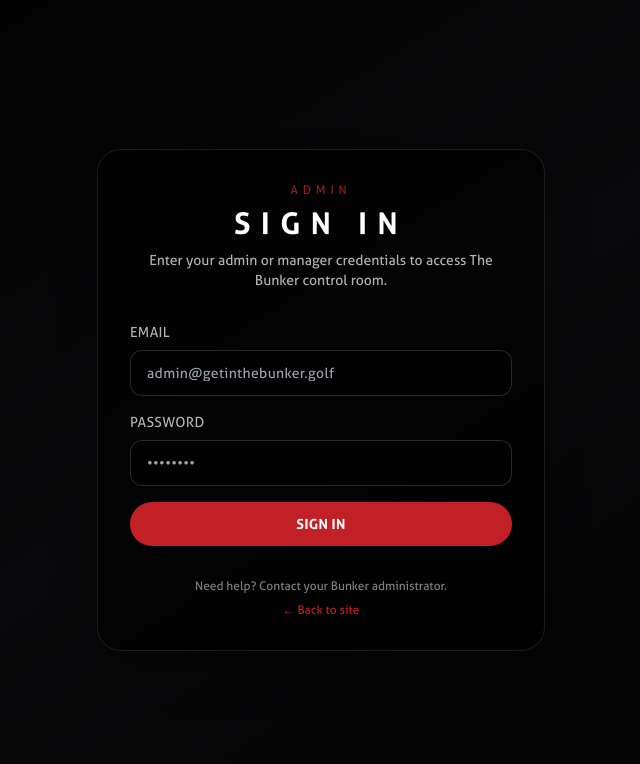
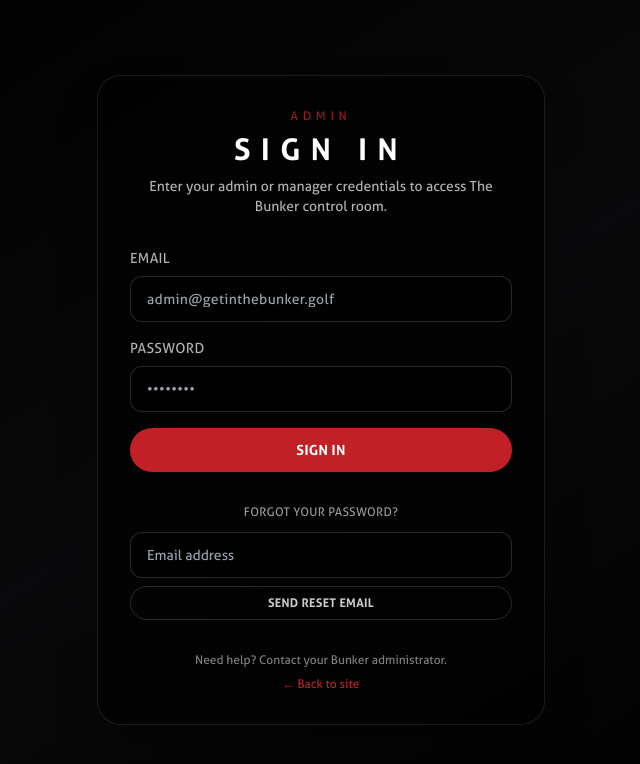
Before and after one commit to HuSoftSolutions/bunker-website, a Next.js app: page /signin in a window 1280 px wide. Shown: the top 764 px of the page, without its empty margins (319-959 px from the left). Built offline with nearby package versions, Linux system fonts and the light colour scheme; no server answers.

Commit message:
feat: password reset

```diff
--- a/app/(admin)/admin/users/page.tsx
+++ b/app/(admin)/admin/users/page.tsx
@@ -77,6 +77,7 @@
   const [userDrafts, setUserDrafts] = useState<Record<string, UserDraft>>({});
   const [savingUserId, setSavingUserId] = useState<string | null>(null);
   const [userError, setUserError] = useState<string | null>(null);
+  const [resetStatus, setResetStatus] = useState<Record<string, string>>({});
 
   const origin = typeof window !== "undefined" ? window.location.origin : "";
   const managerLocations = useMemo(
@@ -378,6 +379,34 @@
     }
   };
 
+  const handleSendReset = async (userId: string) => {
+    const user = users.find((entry) => entry.id === userId);
+    const email = user?.email;
+    if (!email) {
+      setUserError("User does not have an email on file.");
+      return;
+    }
+    const confirmed = window.confirm(
+      `Send a password reset email to ${email}?`,
+    );
+    if (!confirmed) {
+      return;
+    }
+
+    setResetStatus((prev) => ({ ...prev, [userId]: "sending" }));
+    setUserError(null);
+    try {
+      await firebase.doPasswordReset(email);
+      setResetStatus((prev) => ({ ...prev, [userId]: "sent" }));
+    } catch (error) {
+      console.error("[AdminUsers] password reset failed", error);
+      setResetStatus((prev) => ({ ...prev, [userId]: "error" }));
+      setUserError(
+        error instanceof Error ? error.message : "Unable to send reset email.",
+      );
+    }
+  };
+
   const condition = useMemo(
     () => (user: Record<string, unknown> | null) => isAdmin(user),
     [],
@@ -623,6 +652,17 @@
                                 {isSaving ? "Saving…" : "Save"}
                               </Button>
                               <Button
+                                outline
+                                onClick={() => handleSendReset(user.id)}
+                                disabled={resetStatus[user.id] === "sending"}
+                              >
+                                {resetStatus[user.id] === "sent"
+                                  ? "Reset sent"
+                                  : resetStatus[user.id] === "sending"
+                                  ? "Sending…"
+                                  : "Send reset"}
+                              </Button>
+                              <Button
                                 color={isDisabled ? "emerald" : "red"}
                                 onClick={() =>
                                   isDisabled
--- a/app/signin/page.tsx
+++ b/app/signin/page.tsx
@@ -17,6 +17,9 @@
   const [password, setPassword] = useState("");
   const [loading, setLoading] = useState(false);
   const [error, setError] = useState<string | null>(null);
+  const [resetEmail, setResetEmail] = useState("");
+  const [resetStatus, setResetStatus] = useState<"idle" | "sending" | "sent" | "error">("idle");
+  const [resetMessage, setResetMessage] = useState<string | null>(null);
 
   const redirectTo = searchParams.get("redirect") || "/admin/locations";
   const isAllowed = isAdminOrManager(authUser) && !isDisabled(authUser);
@@ -42,6 +45,30 @@
       );
     } finally {
       setLoading(false);
+    }
+  };
+
+  const handlePasswordReset = async (event: React.FormEvent) => {
+    event.preventDefault();
+    setResetStatus("sending");
+    setResetMessage(null);
+
+    try {
+      const targetEmail = resetEmail.trim() || email.trim();
+      if (!targetEmail) {
+        setResetStatus("error");
+        setResetMessage("Enter your email to reset your password.");
+        return;
+      }
+      await firebase.doPasswordReset(targetEmail);
+      setResetStatus("sent");
+      setResetMessage("Password reset email sent. Check your inbox.");
+    } catch (err) {
+      console.error("[SignIn] password reset failed", err);
+      setResetStatus("error");
+      setResetMessage(
+        err instanceof Error ? err.message : "Unable to send reset email.",
+      );
     }
   };
 
@@ -98,6 +125,39 @@
           </button>
         </form>
 
+        <form onSubmit={handlePasswordReset} className="space-y-3 text-center">
+          <p className="text-xs uppercase tracking-wide text-white/60">
+            Forgot your password?
+          </p>
+          <div className="flex flex-col gap-2">
+            <input
+              type="email"
+              value={resetEmail}
+              onChange={(event) => setResetEmail(event.target.value)}
+              className="rounded-xl border border-white/15 bg-black/40 px-4 py-3 text-sm text-white focus:border-primary focus:outline-none"
+              placeholder="Email address"
+            />
+            <button
+              type="submit"
+              disabled={resetStatus === "sending"}
+              className="rounded-full border border-white/15 px-4 py-2 text-xs font-semibold uppercase tracking-wide text-white/80 transition hover:border-primary hover:text-primary disabled:cursor-not-allowed disabled:opacity-60"
+            >
+              {resetStatus === "sending" ? "Sending…" : "Send reset email"}
+            </button>
+          </div>
+          {resetMessage ? (
+            <p
+              className={
+                resetStatus === "error"
+                  ? "rounded-xl border border-rose-500/30 bg-rose-500/10 px-4 py-3 text-xs uppercase tracking-wide text-rose-300"
+                  : "rounded-xl border border-emerald-500/30 bg-emerald-500/10 px-4 py-3 text-xs uppercase tracking-wide text-emerald-300"
+              }
+            >
+              {resetMessage}
+            </p>
+          ) : null}
+        </form>
+
         <div className="space-y-2 text-center text-xs text-white/50">
           <p>Need help? Contact your Bunker administrator.</p>
           <Link
```
